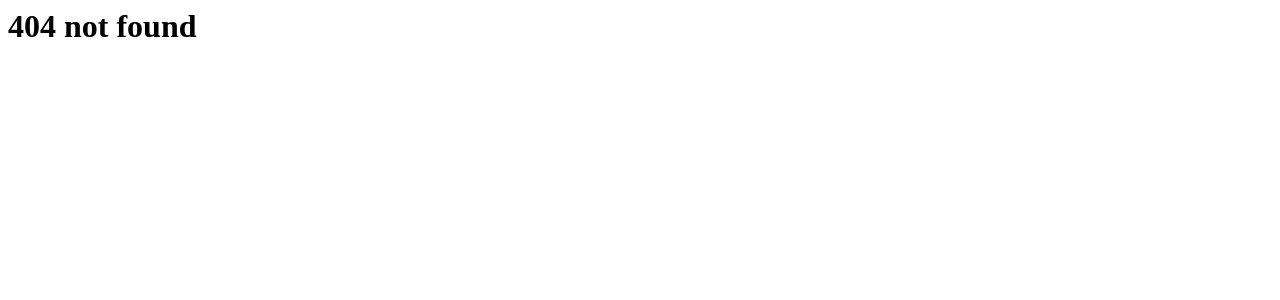
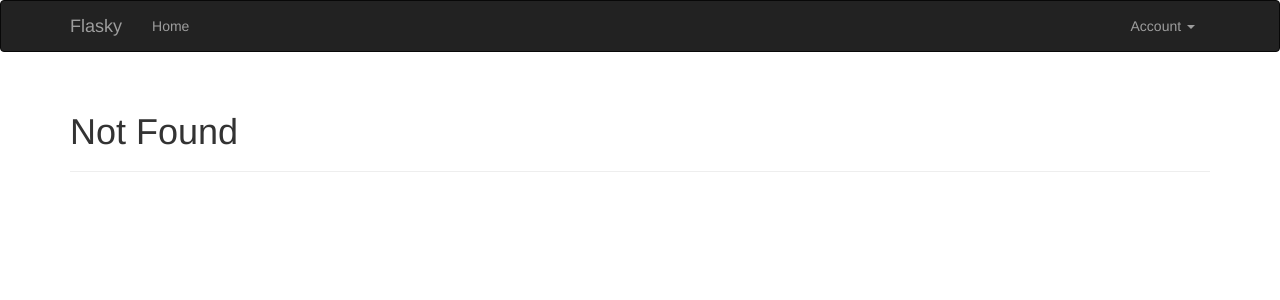
Before and after one commit to arminpourbeik/flask-web-development, a Flask app: template app/templates/404.html in a window 1280 px wide. Shown: the top 300 px of the page. Run offline with Flask 2, Linux system fonts and the light colour scheme; the template is opened without the code that fills it, so the values that code supplies are empty; the visitor is signed in with stand-in values (Sample User, id 1); some libraries are stand-ins or nearby versions.

Commit message:
instantiate flask_login, and login view

```diff
--- a/app/models/user.py
+++ b/app/models/user.py
@@ -3,6 +3,7 @@ from werkzeug.security import generate_password_hash, check_password_hash
 from flask_login import UserMixin
 
 from .. import db
+from .. import login_manager
 
 
 class User(UserMixin, db.Model):
@@ -27,3 +28,8 @@ class User(UserMixin, db.Model):
 
     def verify_password(self, password):
         return check_password_hash(self.password_hash, password)
+
+
+@login_manager.user_loader
+def load_user(user_id: int):
+    return User.query.get(user_id)
--- a/app/templates/404.html
+++ b/app/templates/404.html
@@ -1 +1,9 @@
-<h1>404 not found</h1>
+{% extends "base.html" %}
+
+{% block title %}Flasky - Page Not Found{% endblock %}
+
+{% block page_content %}
+<div class="page-header">
+    <h1>Not Found</h1>
+</div>
+{% endblock %}
--- a/app/templates/base.html
+++ b/app/templates/base.html
@@ -0,0 +1,62 @@
+{% extends "bootstrap/base.html" %}
+
+{% block title %}Flasky{% endblock %}
+
+{% block head %}
+{{ super() }}
+<link rel="shortcut icon" href="{{ url_for('static', filename='favicon.ico') }}" type="image/x-icon">
+<link rel="icon" href="{{ url_for('static', filename='favicon.ico') }}" type="image/x-icon">
+{% endblock %}
+
+{% block navbar %}
+<div class="navbar navbar-inverse" role="navigation">
+    <div class="container">
+        <div class="navbar-header">
+            <button type="button" class="navbar-toggle" data-toggle="collapse" data-target=".navbar-collapse">
+                <span class="sr-only">Toggle navigation</span>
+                <span class="icon-bar"></span>
+                <span class="icon-bar"></span>
+                <span class="icon-bar"></span>
+            </button>
+            <a class="navbar-brand" href="{{ url_for('main.index') }}">Flasky</a>
+        </div>
+        <div class="navbar-collapse collapse">
+            <ul class="nav navbar-nav">
+                <li><a href="{{ url_for('main.index') }}">Home</a></li>
+            </ul>
+            <ul class="nav navbar-nav navbar-right">
+                {% if current_user.is_authenticated %}
+                <li class="dropdown">
+                    <a href="#" class="dropdown-toggle" data-toggle="dropdown">Account <b class="caret"></b></a>
+                    <ul class="dropdown-menu">
+                        <li><a href="{{ url_for('auth.change_password') }}">Change Password</a></li>
+                        <li><a href="{{ url_for('auth.change_email_request') }}">Change Email</a></li>
+                        <li><a href="{{ url_for('auth.logout') }}">Log Out</a></li>
+                    </ul>
+                </li>
+                {% else %}
+                <li><a href="{{ url_for('auth.login') }}">Log In</a></li>
+                {% endif %}
+            </ul>
+        </div>
+    </div>
+</div>
+{% endblock %}
+
+{% block content %}
+<div class="container">
+    {% for message in get_flashed_messages() %}
+    <div class="alert alert-warning">
+        <button type="button" class="close" data-dismiss="alert">&times;</button>
+        {{ message }}
+    </div>
+    {% endfor %}
+
+    {% block page_content %}{% endblock %}
+</div>
+{% endblock %}
+
+{% block scripts %}
+{{ super() }}
+{{ moment.include_moment() }}
+{% endblock %}
--- a/requirements.txt
+++ b/requirements.txt
@@ -4,7 +4,9 @@ blinker==1.4
 cffi==1.14.2
 click==7.1.2
 cryptography==3.1
+dnspython==2.0.0
 dominate==2.5.2
+email-validator==1.1.1
 Flask==1.1.2
 Flask-Bootstrap==3.3.7.1
 Flask-Login==0.5.0
@@ -14,6 +16,7 @@ Flask-Moment==0.10.0
 Flask-SQLAlchemy==2.4.4
 Flask-User==1.0.2.2
 Flask-WTF==0.14.3
+idna==2.10
 itsdangerous==1.1.0
 Jinja2==2.11.2
 Mako==1.1.3
```
Also changed, not shown: app/auth/forms.py (added, +18 -0 lines), app/auth/views.py (+18 -2 lines), app/templates/500.html (+9 -1 lines), app/templates/auth/login.html (+16 -10 lines), app/templates/index.html (+9 -1 lines).
